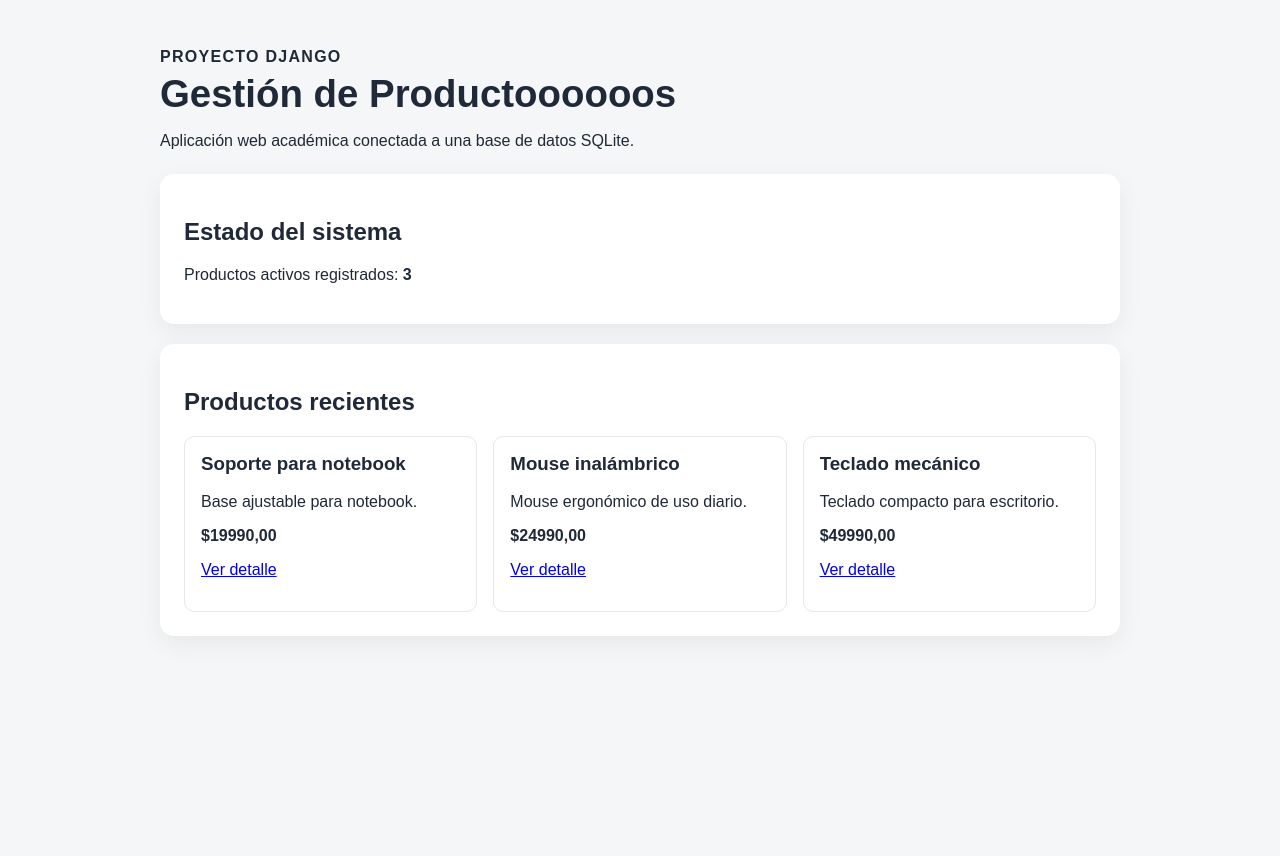
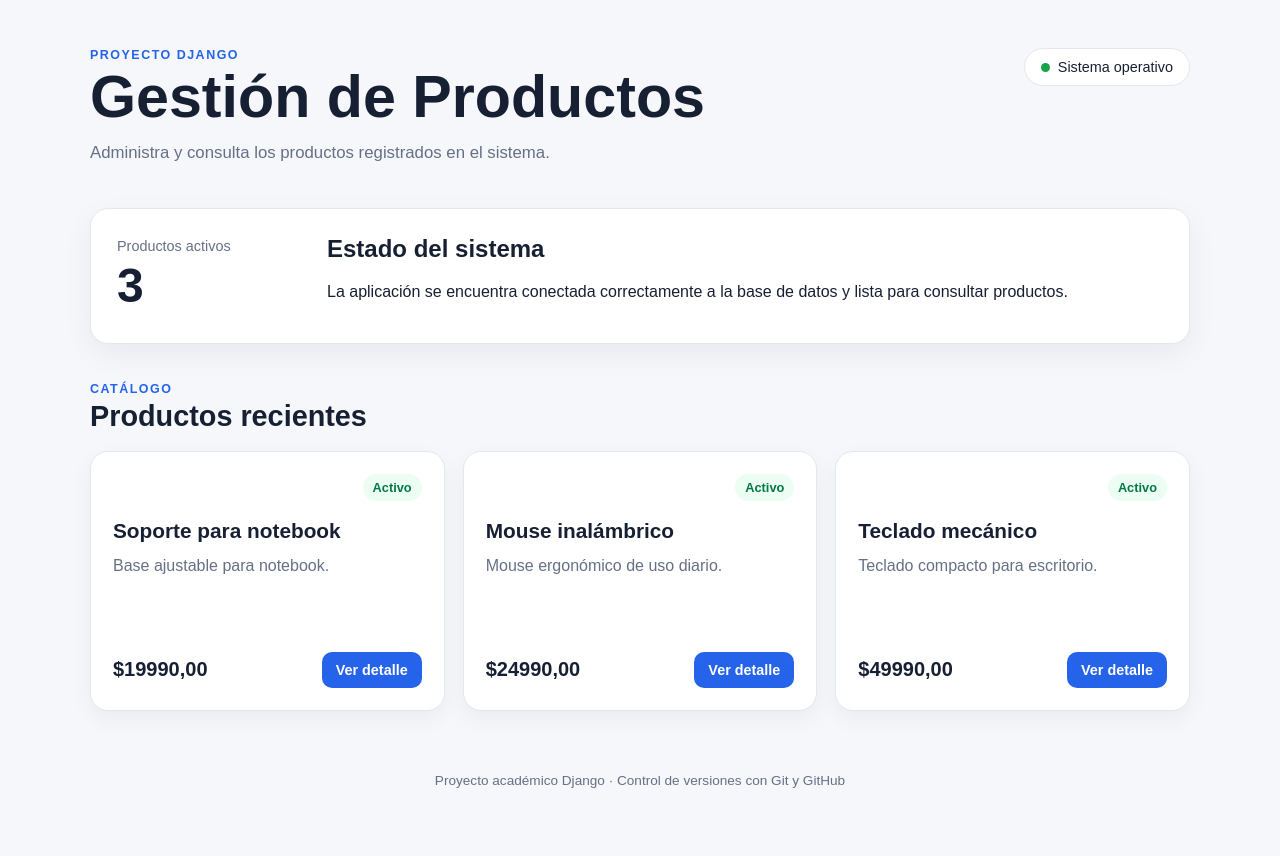
Before and after one commit to jhordanbtw/proyecto-django-desarrollo-seguro, a Django app: page / in a window 1280 px wide. Before the commit the page ends 612 px from the top, so only its background shows below. Run offline with Django 5.2, Linux system fonts and the light colour scheme; data comes from the database, SQL or seed files in the repository.

Commit message:
Mejora diseño visual de la aplicación

```diff
--- a/productos/static/productos/estilos.css
+++ b/productos/static/productos/estilos.css
@@ -1,43 +1,281 @@
-* { box-sizing: border-box; }
+* {
+    box-sizing: border-box;
+}
+
+:root {
+    --fondo: #f5f7fb;
+    --tarjeta: #ffffff;
+    --texto: #172033;
+    --secundario: #667085;
+    --borde: #e4e7ec;
+    --primario: #2563eb;
+    --primario-hover: #1d4ed8;
+    --verde: #16a34a;
+}
+
 body {
     margin: 0;
     font-family: Arial, Helvetica, sans-serif;
-    background: #f4f6f8;
-    color: #1f2937;
+    background: var(--fondo);
+    color: var(--texto);
 }
+
 .contenedor {
-    width: min(960px, 92%);
+    width: min(1100px, 92%);
     margin: 48px auto;
 }
+
 .hero {
-    margin-bottom: 24px;
+    display: flex;
+    justify-content: space-between;
+    align-items: flex-start;
+    gap: 30px;
+    margin-bottom: 28px;
 }
+
 .hero h1 {
-    margin: 6px 0 10px;
-    font-size: 2.4rem;
+    margin: 5px 0 8px;
+    font-size: clamp(2.2rem, 5vw, 3.7rem);
+    line-height: 1;
 }
+
+.subtitulo {
+    color: var(--secundario);
+    font-size: 1.05rem;
+    max-width: 600px;
+}
+
 .etiqueta {
     margin: 0;
+    font-size: .78rem;
     font-weight: 700;
     text-transform: uppercase;
-    letter-spacing: .08em;
+    letter-spacing: .12em;
+    color: var(--primario);
 }
+
+.estado {
+    display: flex;
+    align-items: center;
+    gap: 8px;
+    background: white;
+    border: 1px solid var(--borde);
+    border-radius: 999px;
+    padding: 10px 16px;
+    font-size: .9rem;
+    white-space: nowrap;
+}
+
+.punto {
+    width: 9px;
+    height: 9px;
+    border-radius: 50%;
+    background: var(--verde);
+}
+
 .tarjeta {
-    background: white;
-    border-radius: 14px;
-    padding: 24px;
-    margin-bottom: 20px;
-    box-shadow: 0 8px 24px rgba(0,0,0,.06);
+    background: var(--tarjeta);
+    border: 1px solid var(--borde);
+    border-radius: 18px;
+    padding: 26px;
+    box-shadow: 0 10px 30px rgba(16, 24, 40, .06);
 }
+
+.resumen {
+    display: grid;
+    grid-template-columns: 180px 1fr;
+    gap: 30px;
+    align-items: center;
+    margin-bottom: 38px;
+}
+
+.numero {
+    margin: 4px 0 0;
+    font-size: 3rem;
+    font-weight: 800;
+}
+
+.resumen-texto h2 {
+    margin-top: 0;
+}
+
+.texto-secundario {
+    margin: 0;
+    color: var(--secundario);
+    font-size: .9rem;
+}
+
+.encabezado-seccion {
+    display: flex;
+    justify-content: space-between;
+    align-items: center;
+    margin-bottom: 18px;
+}
+
+.encabezado-seccion h2 {
+    margin: 4px 0 0;
+    font-size: 1.8rem;
+}
+
 .productos {
     display: grid;
-    grid-template-columns: repeat(auto-fit, minmax(210px, 1fr));
-    gap: 16px;
+    grid-template-columns: repeat(auto-fit, minmax(240px, 1fr));
+    gap: 18px;
 }
+
 .producto {
-    border: 1px solid #e5e7eb;
+    display: flex;
+    flex-direction: column;
+    min-height: 260px;
+    background: white;
+    border: 1px solid var(--borde);
+    border-radius: 18px;
+    padding: 22px;
+    box-shadow: 0 8px 22px rgba(16, 24, 40, .05);
+    transition: transform .18s ease, box-shadow .18s ease;
+}
+
+.producto:hover {
+    transform: translateY(-4px);
+    box-shadow: 0 14px 32px rgba(16, 24, 40, .10);
+}
+
+.producto-superior {
+    display: flex;
+    justify-content: flex-end;
+}
+
+.badge {
+    display: inline-flex;
+    padding: 6px 10px;
+    border-radius: 999px;
+    background: #ecfdf3;
+    color: #027a48;
+    font-size: .8rem;
+    font-weight: 700;
+}
+
+.producto h3 {
+    margin: 18px 0 10px;
+    font-size: 1.3rem;
+}
+
+.descripcion {
+    margin: 0;
+    color: var(--secundario);
+    line-height: 1.6;
+}
+
+.producto-pie {
+    display: flex;
+    align-items: center;
+    justify-content: space-between;
+    gap: 14px;
+    margin-top: auto;
+    padding-top: 24px;
+}
+
+.precio {
+    font-size: 1.25rem;
+    font-weight: 800;
+}
+
+.boton {
+    display: inline-block;
+    text-decoration: none;
+    background: var(--primario);
+    color: white;
+    padding: 10px 14px;
     border-radius: 10px;
-    padding: 16px;
+    font-weight: 700;
+    font-size: .9rem;
+    transition: background .18s ease;
 }
-.producto h3 { margin-top: 0; }
-.producto span { font-weight: 700; }
+
+.boton:hover {
+    background: var(--primario-hover);
+}
+
+footer {
+    margin-top: 42px;
+    padding: 20px 0;
+    text-align: center;
+    color: var(--secundario);
+    font-size: .85rem;
+}
+
+.detalle-contenedor {
+    max-width: 850px;
+}
+
+.volver {
+    display: inline-block;
+    margin-bottom: 22px;
+    color: var(--primario);
+    text-decoration: none;
+    font-weight: 700;
+}
+
+.detalle {
+    padding: 34px;
+}
+
+.detalle-encabezado {
+    display: flex;
+    justify-content: space-between;
+    align-items: flex-start;
+    gap: 20px;
+    padding-bottom: 24px;
+    border-bottom: 1px solid var(--borde);
+}
+
+.detalle-encabezado h1 {
+    margin: 6px 0 0;
+    font-size: 2.5rem;
+}
+
+.detalle-contenido {
+    display: grid;
+    grid-template-columns: 1fr 220px;
+    gap: 30px;
+    padding-top: 28px;
+}
+
+.detalle-descripcion {
+    line-height: 1.7;
+}
+
+.detalle-precio {
+    background: var(--fondo);
+    border-radius: 14px;
+    padding: 22px;
+}
+
+.detalle-precio strong {
+    display: block;
+    margin-top: 8px;
+    font-size: 2rem;
+}
+
+@media (max-width: 700px) {
+    .hero {
+        flex-direction: column;
+    }
+
+    .resumen {
+        grid-template-columns: 1fr;
+    }
+
+    .detalle-contenido {
+        grid-template-columns: 1fr;
+    }
+
+    .detalle-encabezado {
+        flex-direction: column;
+    }
+
+    .producto-pie {
+        align-items: flex-start;
+        flex-direction: column;
+    }
+}
--- a/productos/templates/productos/inicio.html
+++ b/productos/templates/productos/inicio.html
@@ -11,21 +11,42 @@
     <main class="contenedor">
 
         <section class="hero">
-            <p class="etiqueta">Proyecto Django</p>
-            <h1>Gestión de Productoooooos</h1>
-            <p>Aplicación web académica conectada a una base de datos SQLite.</p>
+            <div>
+                <p class="etiqueta">Proyecto Django</p>
+                <h1>Gestión de Productos</h1>
+                <p class="subtitulo">
+                    Administra y consulta los productos registrados en el sistema.
+                </p>
+            </div>
+
+            <div class="estado">
+                <span class="punto"></span>
+                Sistema operativo
+            </div>
         </section>
 
         <section class="tarjeta resumen">
-            <h2>Estado del sistema</h2>
-            <p>
-                Productos activos registrados:
-                <strong>{{ cantidad_productos }}</strong>
-            </p>
+            <div>
+                <p class="texto-secundario">Productos activos</p>
+                <p class="numero">{{ cantidad_productos }}</p>
+            </div>
+
+            <div class="resumen-texto">
+                <h2>Estado del sistema</h2>
+                <p>
+                    La aplicación se encuentra conectada correctamente
+                    a la base de datos y lista para consultar productos.
+                </p>
+            </div>
         </section>
 
-        <section class="tarjeta">
-            <h2>Productos recientes</h2>
+        <section>
+            <div class="encabezado-seccion">
+                <div>
+                    <p class="etiqueta">Catálogo</p>
+                    <h2>Productos recientes</h2>
+                </div>
+            </div>
 
             {% if productos_recientes %}
                 <div class="productos">
@@ -33,29 +54,42 @@
                     {% for producto in productos_recientes %}
                         <article class="producto">
 
+                            <div class="producto-superior">
+                                <span class="badge">Activo</span>
+                            </div>
+
                             <h3>{{ producto.nombre }}</h3>
 
-                            <p>
-                                {{ producto.descripcion|default:"Sin descripción" }}
+                            <p class="descripcion">
+                                {{ producto.descripcion|default:"Sin descripción disponible." }}
                             </p>
 
-                            <span>${{ producto.precio }}</span>
+                            <div class="producto-pie">
+                                <span class="precio">
+                                    ${{ producto.precio }}
+                                </span>
 
-                            <p>
-                                <a href="{% url 'productos:detalle' producto.id %}">
+                                <a class="boton" href="{% url 'productos:detalle' producto.id %}">
                                     Ver detalle
                                 </a>
-                            </p>
+                            </div>
 
                         </article>
                     {% endfor %}
 
                 </div>
             {% else %}
-                <p>No hay productos cargados todavía.</p>
+
+                <div class="tarjeta">
+                    <p>No hay productos registrados actualmente.</p>
+                </div>
+
             {% endif %}
+        </section>
 
-        </section>
+        <footer>
+            Proyecto académico Django · Control de versiones con Git y GitHub
+        </footer>
 
     </main>
 </body>
```
Also changed, not shown: productos/templates/productos/detalle.html (+55 -0 lines).
